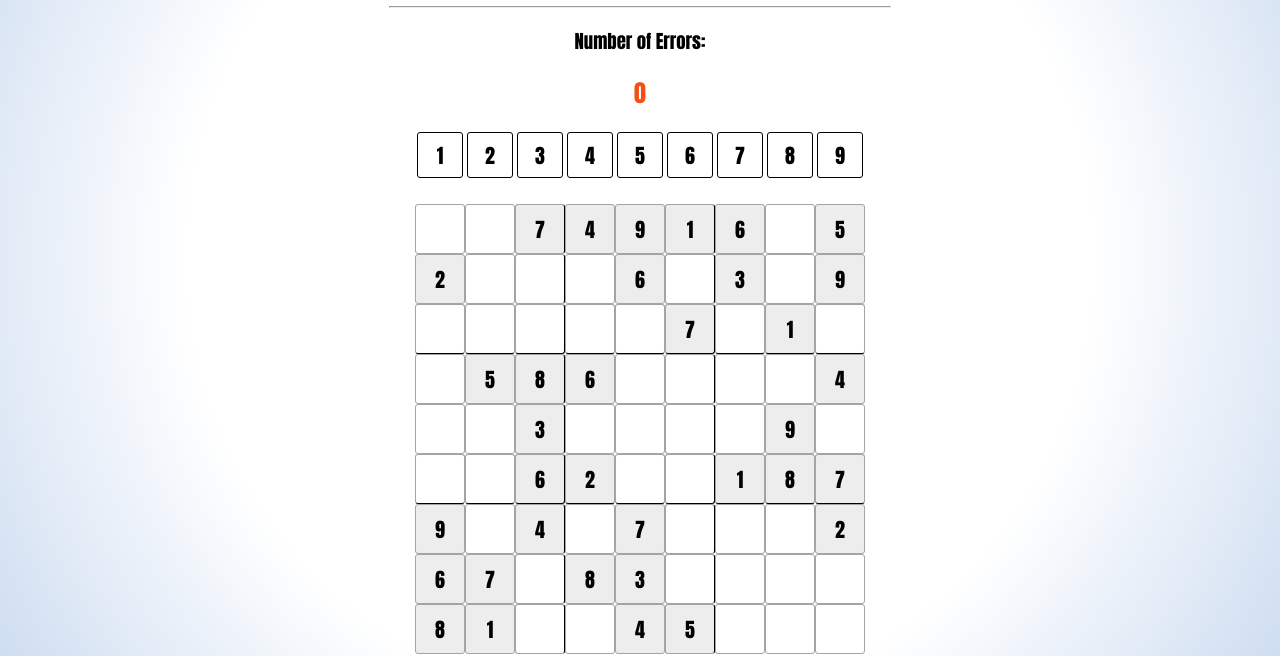
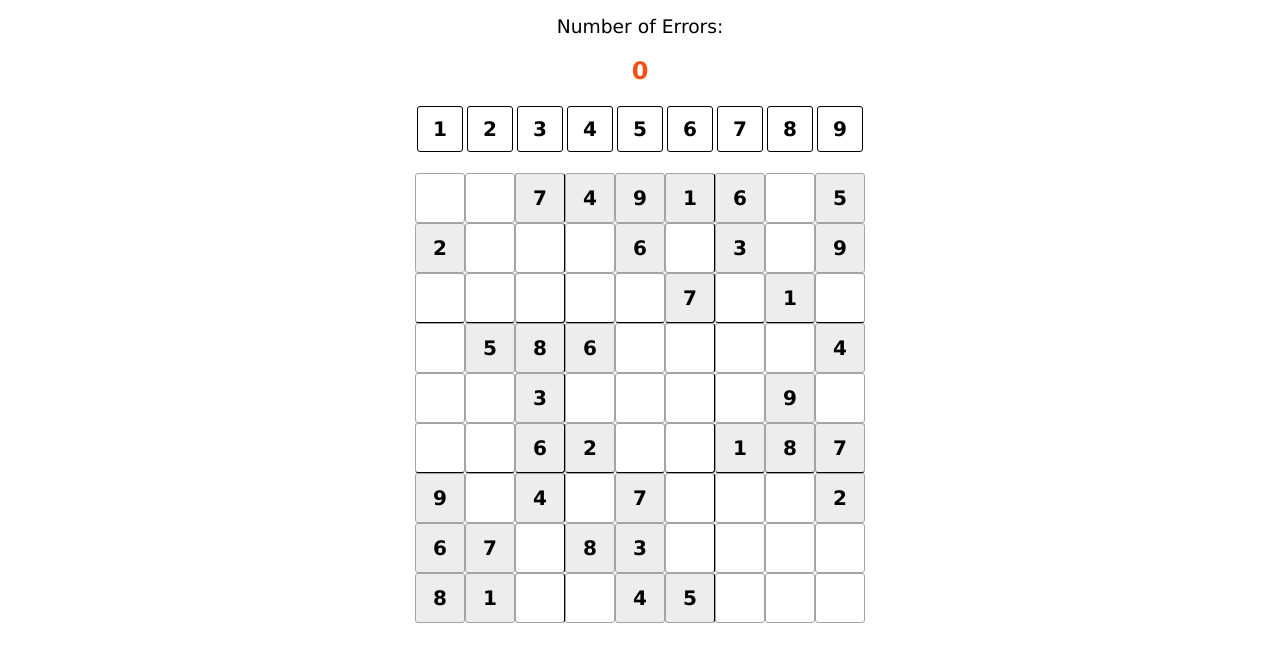
Before and after one commit to jalonghurst/SudokuGenerator, a plain HTML site: page index.html in a window 1280 px wide. Shown: the part 144-800 px from the top of the page. Drawn offline with Linux system fonts and the light colour scheme.

Commit message:
Font type change

```diff
--- a/styles.css
+++ b/styles.css
@@ -1,13 +1,11 @@
 html {
     height: 100%;
     width: 100%;
-    background-repeat: no-repeat;
-    background: rgb(255, 255, 255);
-    background: radial-gradient(circle, rgb(255, 255, 255) 60%, rgba(154, 185, 226, 0.479) 100%);
 }
 
 body {
-    font-family:Impact, Haettenschweiler, 'Arial Narrow Bold', sans-serif;
+    font-weight: lighter;
+    font-family:'Lucida Sans', 'Lucida Sans Regular', 'Lucida Grande', 'Lucida Sans Unicode', Geneva, Verdana, sans-serif;
     text-align: center;
     padding-top: 50px;
 
@@ -71,7 +69,9 @@ hr {
 }
 
 .number-selected {
-    background-color: gray;
+    background-color: rgb(152, 198, 236);
+    color: white;
+    border-color: white;
 }
 
 .tile-start {
```
